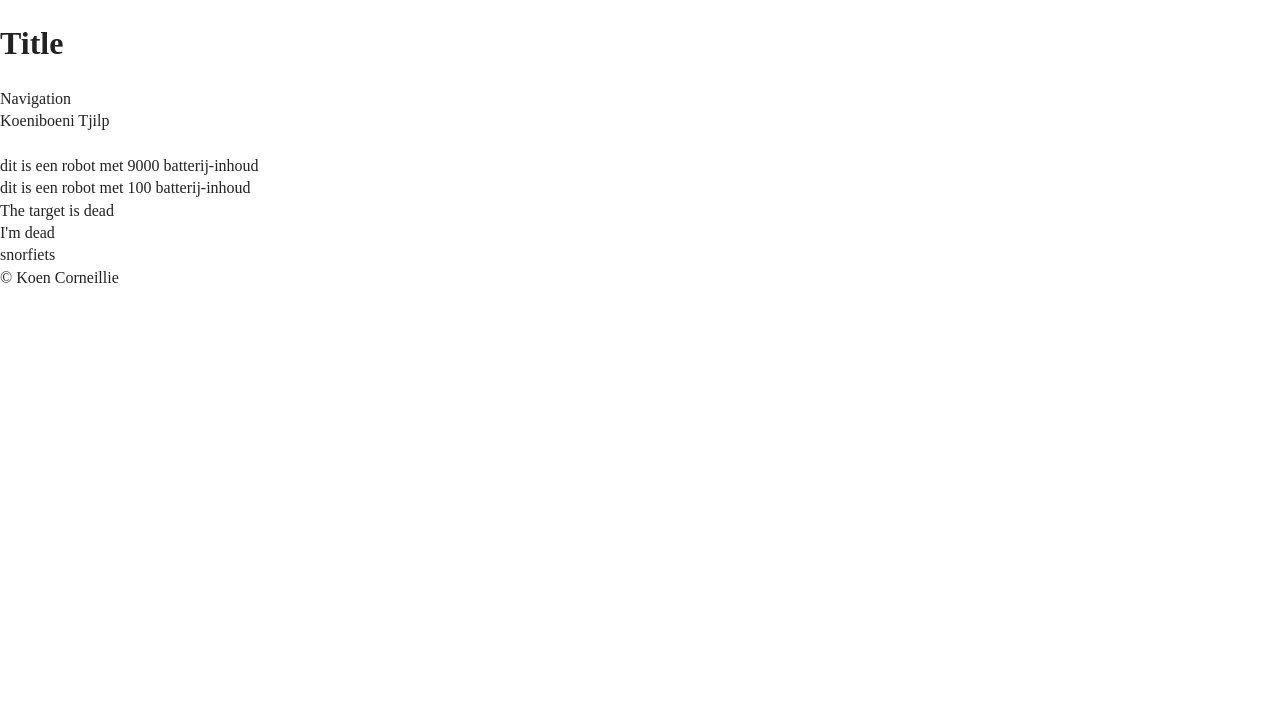
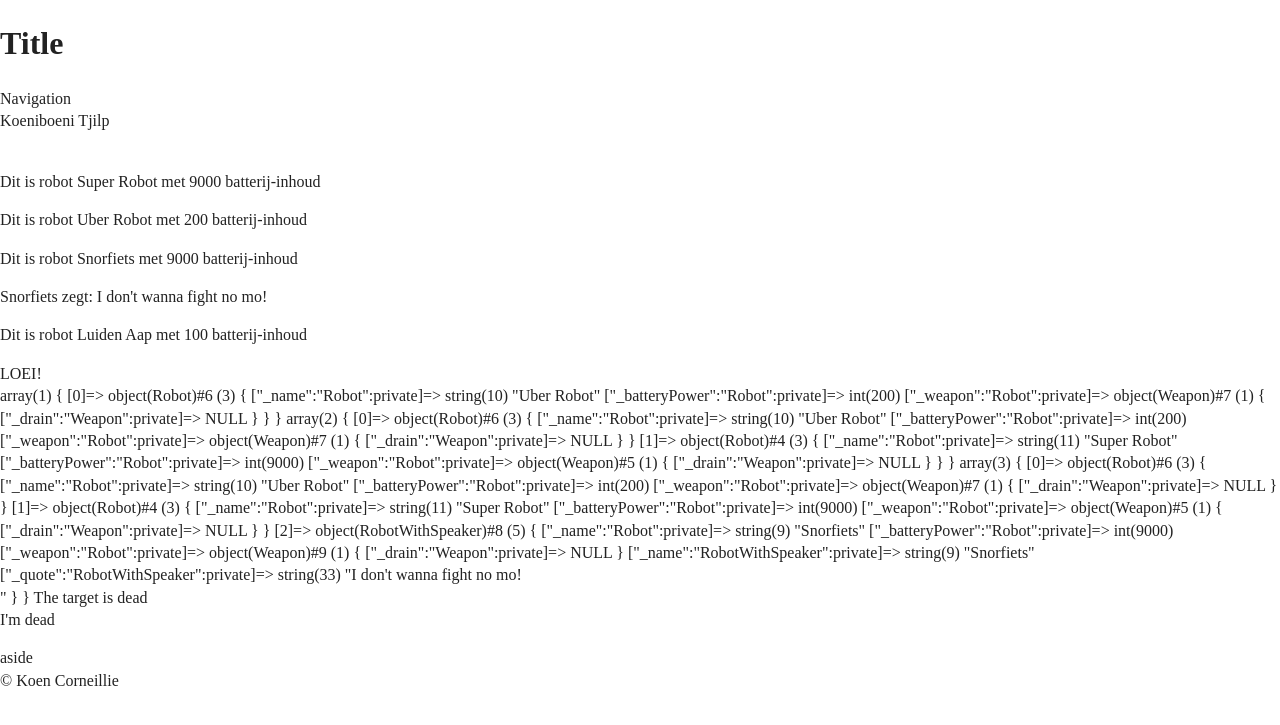
Before and after one commit to geertvangent/webdev2018, a PHP site: page / in a window 1280 px wide. Shown: the top 725 px of the page. Run offline with PHP 8.4, Linux system fonts and the light colour scheme; some libraries are stand-ins or nearby versions.

Commit message:
notities 21/03

```diff
--- /dev/null
+++ b/Classes/Arena.php
@@ -0,0 +1,34 @@
+<?php include 'Classes/Robot.php' ?>
+<?php include 'Classes/RobotWithSpeaker.php' ?>
+<?php include 'Classes/RobotWithSiren.php' ?>
+<?php
+/**
+ * Created by PhpStorm.
+ * User: k44r5
+ * Date: 24/03/2018
+ * Time: 11:21
+ */
+
+//array mag niet in constructor
+
+class Arena
+{
+    private $_robots = [];
+
+    public function __construct()
+    {
+
+    }
+
+    public function addRobot(Robot $robot)
+    {
+        array_push($this->_robots, $robot);
+        var_dump($this->_robots);
+    }
+
+    /*public function addAllRobots(array $robots)
+    {
+        $this->_robots = $robots;
+    }*/
+
+}
--- /dev/null
+++ b/Classes/RobotWithSiren.php
@@ -0,0 +1,21 @@
+<?php
+/**
+ * Created by PhpStorm.
+ * User: k44r5
+ * Date: 24/03/2018
+ * Time: 11:08
+ */
+
+class RobotWithSiren extends Robot
+{
+    private $_siren = "LOEI! <br />";
+
+    public function __construct(string $name, int $batteryPower)
+    {
+        parent::__construct($name, $batteryPower);
+    }
+
+    public function siren(){
+        echo $this->_siren;
+    }
+}
--- a/Classes/pagebuilder.php
+++ b/Classes/pagebuilder.php
@@ -27,7 +27,7 @@
      }
 
      static function showAside(){
-         echo "snorfiets";
+         echo "aside";
      }
 
      static function showFooter(){
@@ -36,15 +36,32 @@
 
 
      static function showRobot(){
-         $superRobot = new Robot(9000);
+         $arena = new Arena();
+
+         $superRobot = new Robot("Super Robot", 9000);
          echo $superRobot->maakZichtbaar();
 
-         $uberRobot = new Robot(100);
+
+         $uberRobot = new Robot("Uber Robot", 200);
          echo $uberRobot->maakZichtbaar();
+
+         $newRobot = new RobotWithSpeaker("Snorfiets", 9000, "I don't wanna fight no mo! <br />");
+         echo $newRobot->maakZichtbaar();
+         $newRobot->scream();
+
+         $sirenRobot = new RobotWithSiren("Luiden Aap", 100);
+         echo $sirenRobot->maakZichtbaar();
+         $sirenRobot->siren();
+
+         $arena->addRobot($uberRobot);
+         $arena->addRobot($superRobot);
+         $arena->addRobot($newRobot);
 
          echo $uberRobot->fight($superRobot);
 
          echo $superRobot->fightTwo($uberRobot);
+
+
      }
 
 
--- a/Classes/robot.php
+++ b/Classes/robot.php
@@ -6,33 +6,71 @@
  * Time: 19:28
  */
 
+//contractueel programmeren
+//don't care niets aantrekken van welke gegevens worden ingegeven
+//programma mag niet blokkeren als ze nonsense data ingeven
+
+//defensief programmeren
+//throws error
+//programma geeft een error wanneer correcte informatie niet wordt ingegeven
+
+//totaal programmeren
+//nooit errors throwen
+
 //magic method is een methode die al ingebouwd is in php. aangeduid met dubbele underscore
 //BIJVOORBEELD __construct
 //underscore gebruiken voor private functies
 //dollarteken voor parameter van functie plaatsen
 
+
+//docblocks rechtermuisklik ==> Generate ==> php docblocks (omschrijving van wat functie/klasse doet)
+/**
+ * Class Robot
+ * @property (string) $_name -> The robot's name
+ * @property (int) $_batteryPower -> battery power remaining
+ * @property (string) $_weapon -> Robot's weapon type
+ * @param
+ * @throws
+ */
 class Robot{
 
     //Properties
     //Constructor
     //Methods (functies)
-
+    private $_name;
     private $_batteryPower;
     private $_weapon;
 
 
-    public function __construct(int $batteryPower)
+    /**
+     * Robot constructor.
+     * @param (int) $batteryPower -> sets the robot's battery power
+     */
+    public function __construct(string $name, int $batteryPower)
     {
+        $this->_name = $name;
         $this->_weapon = new Weapon();
         $this->_batteryPower = $batteryPower;
 
     }
 
+
+    /**
+     * @return (string) -> puts the robot's current status on screen
+     */
     function maakZichtbaar(){
-        return 'dit is een robot met ' . $this-> _batteryPower .' batterij-inhoud <br />';
+        return '<p>Dit is robot ' . $this->_name . ' met ' . $this-> _batteryPower .' batterij-inhoud <p/>';
     }
 
-    function fight(Robot $target){
+    /**
+     * @param Robot $target
+     * @return (string) $_batteryPower -> returns battery power of the target after the fight
+     * @throws (Exception)
+     */
+    public function fight(Robot $target){
+        if(is_null($target)){
+            throw new Exception("Geen robot ingegeven");
+        }
         $damage = $this->_batteryPower - $target->_batteryPower;
         $target->_batteryPower = $damage;
         if($target->_batteryPower <= 0){
@@ -42,7 +80,7 @@ class Robot{
         }
     }
 
-    function fightTwo(Robot $target){
+    public function fightTwo(Robot $target){
         if($this->_batteryPower < $target->_batteryPower){
             return "I'm dead" ."<br />";
         }else if($this->_batteryPower > $target->_batteryPower){
@@ -51,4 +89,9 @@ class Robot{
             return "Everybody is dead" ."<br />";
         }
     }
+
+    //wordt vaak gebruikt => functie verwerken in andere functie , etc. tot 1 hoofdfunctie die alles oproept
+    public function fightThree(Robot $myRobot, Robot $target){
+        $this->fight($target);
+    }
 }
--- /dev/null
+++ b/Classes/robotWithSpeaker.php
@@ -0,0 +1,25 @@
+<?php
+/**
+ * Created by PhpStorm.
+ * User: k44r5
+ * Date: 24/03/2018
+ * Time: 10:04
+ */
+
+
+class RobotWithSpeaker extends Robot
+{
+    private $_name;
+    private $_quote;
+
+    public function __construct(string $name, int $batteryPower, string $quote)
+    {
+        parent::__construct($name, $batteryPower);
+        $this->_name = $name;
+        $this->_quote = $quote;
+    }
+
+    public function scream(){
+        echo $this->_name . " zegt: " . $this->_quote;
+    }
+}
--- a/index.php
+++ b/index.php
@@ -1,6 +1,7 @@
 <?php include 'Classes/pagebuilder.php'; ?>
 <?php include 'Classes/newClass.php'; ?>
-<?php include 'Classes/Robot.php'; ?>
+<?php include 'Classes/Arena.php' ?>
+
 <!doctype html>
 <html class="no-js" lang="">
     <head>
```
